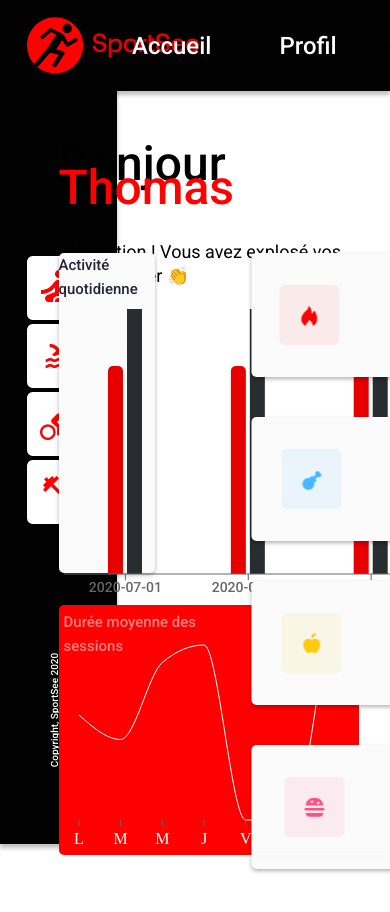
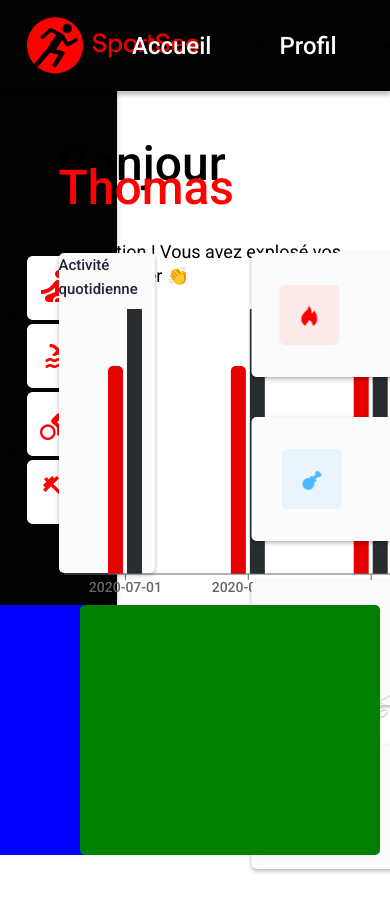
Before and after one commit to RyanDjafri/SportSee, a React (Create React App) app in the folder front/: page / in a window 390 px wide. Shown: the top 912 px of the page. Built offline with nearby package versions, Linux system fonts and the light colour scheme.

Commit message:
grid --responsive, charts

```diff
--- a/front/src/App.js
+++ b/front/src/App.js
@@ -4,9 +4,9 @@ import Navbar from "./components/Navbar";
 import "./index.css";
 import Activity from "./components/Activity";
 import Time from "./components/Time";
+import Nutrition from "./components/Nutrition";
+import Radiar from "./components/Radial";
 import Score from "./components/Score";
-import Nutrition from "./components/Nutrition";
-import Radial from "./components/Radial";
 
 const Home = () => {
   return (
@@ -25,8 +25,8 @@ const Home = () => {
         <Activity />
         <Time />
         <Nutrition />
-        <Radial />
-        {/* <Score />  */}
+        <Radiar />
+        <Score />
       </div>
     </div>
   );
--- a/front/src/components/Radial.js
+++ b/front/src/components/Radial.js
@@ -1,34 +1,44 @@
-import React from "react";
-import { Legend, RadialBar, RadialBarChart, Tooltip } from "recharts";
+import axios from "axios";
+import React, { useEffect, useState } from "react";
+import {
+  Legend,
+  PolarAngleAxis,
+  PolarGrid,
+  PolarRadiusAxis,
+  Radar,
+  RadarChart,
+} from "recharts";
 
 const Radial = () => {
+  const [data, setData] = useState([]);
+  useEffect(() => {
+    axios.get("./mock.json").then((res) => {
+      setData(res.data.USER_PERFORMANCE[0]);
+      console.log(res.data.USER_PERFORMANCE[0]);
+    });
+  }, []);
   return (
     <div className="radar-container">
-      <RadialBarChart
-        width={730}
-        height={250}
-        innerRadius="12%"
-        outerRadius="88%"
-        startAngle={180}
-        endAngle={0}
-      >
-        <RadialBar
-          minAngle={15}
-          label={{ fill: "#E60000", position: "insideStart" }}
-          background
-          clockWise={true}
-          dataKey="score"
+      <RadarChart outerRadius={90} width={730} height={250} data={data}>
+        <PolarGrid />
+        <PolarAngleAxis dataKey="subject" />
+        <PolarRadiusAxis angle={30} domain={[0, 150]} />
+        <Radar
+          name="Mike"
+          dataKey="A"
+          stroke="#8884d8"
+          fill="#8884d8"
+          fillOpacity={0.6}
         />
-        <Legend
-          iconSize={10}
-          width={120}
-          height={140}
-          layout="vertical"
-          verticalAlign="middle"
-          align="right"
+        <Radar
+          name="Lily"
+          dataKey="B"
+          stroke="#82ca9d"
+          fill="#82ca9d"
+          fillOpacity={0.6}
         />
-        <Tooltip />
-      </RadialBarChart>
+        <Legend />
+      </RadarChart>
     </div>
   );
 };
--- a/front/src/components/Score.js
+++ b/front/src/components/Score.js
@@ -1,7 +1,36 @@
 import React from "react";
+import { Legend, RadialBar, RadialBarChart, Tooltip } from "recharts";
 
 const Score = () => {
-  return <div className="score-container"></div>;
+  return (
+    <div className="score-container">
+      <RadialBarChart
+        width={730}
+        height={250}
+        innerRadius="12%"
+        outerRadius="88%"
+        startAngle={180}
+        endAngle={0}
+      >
+        <RadialBar
+          minAngle={15}
+          label={{ fill: "#E60000", position: "insideStart" }}
+          background
+          clockWise={true}
+          dataKey="score"
+        />
+        <Legend
+          iconSize={10}
+          width={120}
+          height={140}
+          layout="vertical"
+          verticalAlign="middle"
+          align="right"
+        />
+        <Tooltip />
+      </RadialBarChart>
+    </div>
+  );
 };
 
 export default Score;
--- a/front/src/index.css
+++ b/front/src/index.css
@@ -154,14 +154,25 @@ line-height: 24px;
 .radar-container {
     grid-area: 4 / 3 / 5 / 4;
     border-radius: 5px;
+    background: blue;
     width:300px;
     height:250px;
     box-shadow: 0px 2px 4px 0px rgba(0, 0, 0, 0.02);
     position: absolute;
+    transform: translateX(-52.5%);
 }
-
+.score-container {
+    grid-area: 4 / 4 / 5 / 4;
+    border-radius: 5px;
+    background: green;
+    width: 300px;
+    height: 250px;
+    box-shadow: 0px 2px 4px 0px rgba(0, 0, 0, 0.02);
+    position: absolute;
+    transform: translateX(-25%);
+}
 .activity-title {
-    color: #20253A;
+color: #20253A;
 font-family: "Roboto", cursive;
 font-size: 15px;
 font-style: normal;
```
